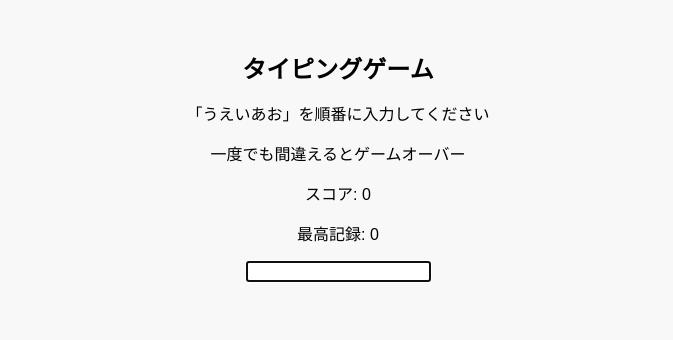
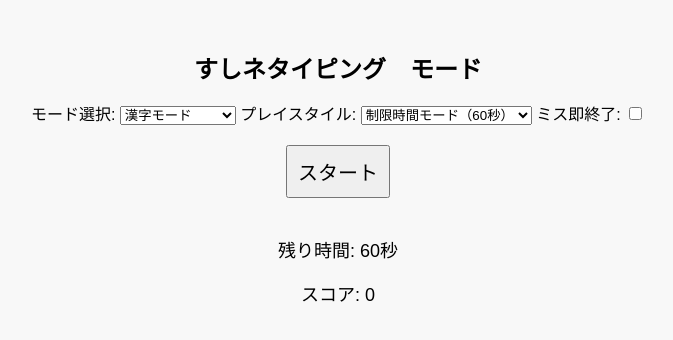
Before and after one commit to Wataamee777/Ueiao-typing, a plain HTML site: page index.html in a window 1280 px wide. Shown: the whole page, without its empty margins (302-975 px from the left). Drawn offline with Linux system fonts and the light colour scheme.

Commit message:
Update index.html

```diff
--- a/index.html
+++ b/index.html
@@ -3,16 +3,32 @@
 <head>
     <meta charset="UTF-8">
     <meta name="viewport" content="width=device-width, initial-scale=1.0">
-    <title>うえいあおタイピング</title>
+    <title>すしネタイピング</title>
     <link rel="stylesheet" href="style.css">
 </head>
 <body>
-    <h1>タイピングゲーム</h1>
-    <p>「うえいあお」を順番に入力してください</p>
-    <p>一度でも間違えるとゲームオーバー</p>
-    <p>スコア: <span id="score">0</span></p>
-    <p>最高記録: <span id="highScore">0</span></p>
-    <input type="text" id="typingInput" autofocus>
+    <h1>すしネタイピング　モード</h1>
+    <div id="settings">
+        <label>モード選択:</label>
+        <select id="modeSelect">
+            <option value="kanji">漢字モード</option>
+            <option value="hiragana">ひらがなモード</option>
+        </select>
+        <label>プレイスタイル:</label>
+        <select id="timeSelect">
+            <option value="timed">制限時間モード（60秒）</option>
+            <option value="free">フリーモード</option>
+        </select>
+        <label>ミス即終了:</label>
+        <input type="checkbox" id="instantFail">
+    </div>
+    <button id="startButton">スタート</button>
+    <p id="timeLeft">残り時間: <span id="timer">60</span>秒</p>
+    <p id="scoreText">スコア: <span id="score">0</span></p>
+    <div id="wordContainer">
+        <p id="word"></p>
+        <p id="inputText"></p>
+    </div>
     <script src="script.js"></script>
 </body>
 </html>
```
